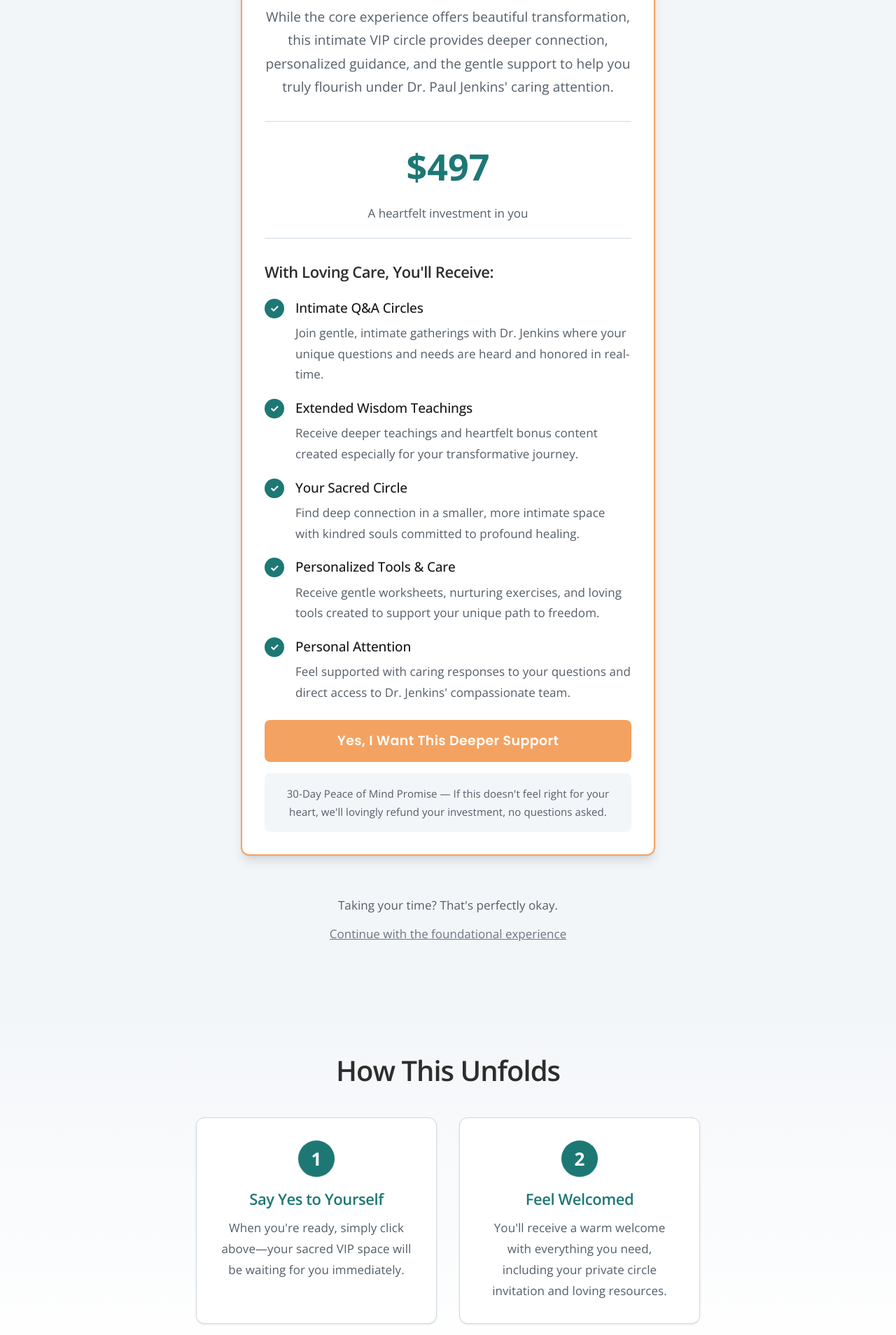
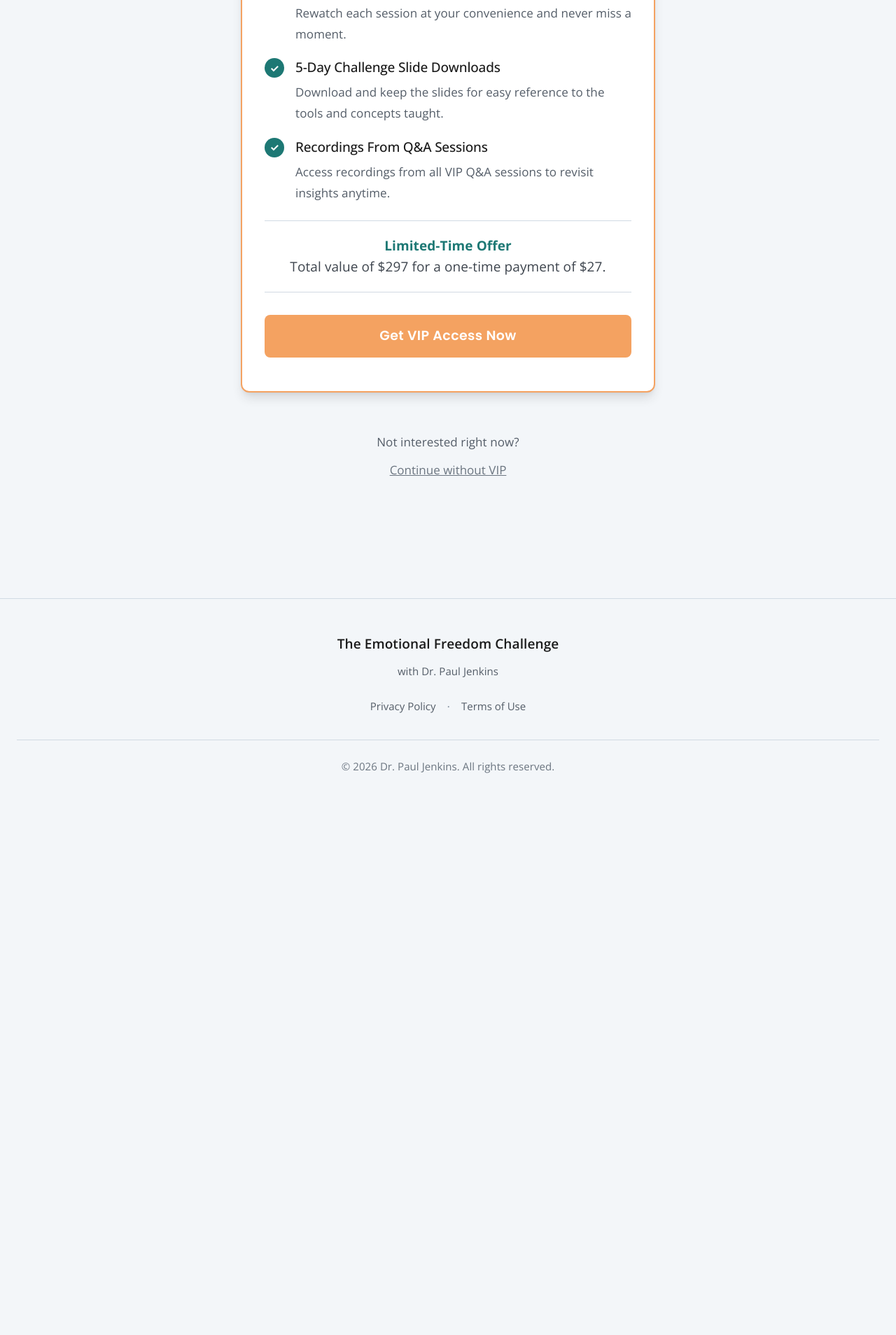
Before and after one commit to rbradshaw9/emotionalfreedomchallenge, a Next.js app: page /vip in a window 1280 px wide. Shown: the part 672-2580 px from the top of the page at 70% size. After the commit the page ends 1812 px from the top, so only its background shows below. Built offline with nearby package versions, Linux system fonts and the light colour scheme.

Commit message:
Update VIP page with new copy: simplified benefits,  pricing

```diff
--- a/app/vip/page.module.css
+++ b/app/vip/page.module.css
@@ -89,6 +89,17 @@
 .priceLabel {
   font-size: var(--text-base);
   color: var(--color-gray-600);
+}
+
+.valueLine {
+  font-size: var(--text-lg);
+  color: var(--color-gray-700);
+  line-height: var(--leading-relaxed);
+  margin: 0;
+}
+
+.valueLine strong {
+  color: var(--color-primary);
 }
 
 .features {
--- a/app/vip/page.tsx
+++ b/app/vip/page.tsx
@@ -7,76 +7,61 @@ export default function VIPPage() {
       <section className={styles.hero}>
         <div className="container container-md">
           <h1 className="text-center text-balance">
-            Go Deeper with Extra Love & Support
+            VIP Upgrade
           </h1>
-          <p className={styles.subtitle}>
-            Wrap yourself in personalized care and gentle guidance to nurture
-            a more profound transformation during this sacred journey.
-          </p>
         </div>
       </section>
 
       <section className={styles.offerSection}>
         <div className="container container-sm">
           <div className={styles.offerCard}>
-            <div className={styles.badge}>Sacred Space Reserved</div>
-
-            <h2>A More Intimate Journey</h2>
-            <p className={styles.offerDescription}>
-              While the core experience offers beautiful transformation, this intimate VIP
-              circle provides deeper connection, personalized guidance, and the gentle support
-              to help you truly flourish under Dr. Paul Jenkins' caring attention.
-            </p>
-
-            <div className={styles.priceSection}>
-              <div className={styles.price}>
-                <span className={styles.priceAmount}>$497</span>
-                <span className={styles.priceLabel}>A heartfelt investment in you</span>
-              </div>
-            </div>
-
             <div className={styles.features}>
-              <h3>With Loving Care, You'll Receive:</h3>
-
               <div className={styles.feature}>
                 <div className={styles.featureIcon}>✓</div>
                 <div className={styles.featureContent}>
-                  <h4>Intimate Q&A Circles</h4>
-                  <p>Join gentle, intimate gatherings with Dr. Jenkins where your unique questions and needs are heard and honored in real-time.</p>
+                  <h4>VIP-Only Live Q&A Sessions</h4>
+                  <p>Get personalized advice and insights directly from The Emotional Freedom Challenge facilitators.</p>
                 </div>
               </div>
 
               <div className={styles.feature}>
                 <div className={styles.featureIcon}>✓</div>
                 <div className={styles.featureContent}>
-                  <h4>Extended Wisdom Teachings</h4>
-                  <p>Receive deeper teachings and heartfelt bonus content created especially for your transformative journey.</p>
+                  <h4>Document Downloads</h4>
+                  <p>Access proven worksheets and resources to support your emotional growth.</p>
                 </div>
               </div>
 
               <div className={styles.feature}>
                 <div className={styles.featureIcon}>✓</div>
                 <div className={styles.featureContent}>
-                  <h4>Your Sacred Circle</h4>
-                  <p>Find deep connection in a smaller, more intimate space with kindred souls committed to profound healing.</p>
+                  <h4>5-Day Challenge Video Recordings</h4>
+                  <p>Rewatch each session at your convenience and never miss a moment.</p>
                 </div>
               </div>
 
               <div className={styles.feature}>
                 <div className={styles.featureIcon}>✓</div>
                 <div className={styles.featureContent}>
-                  <h4>Personalized Tools & Care</h4>
-                  <p>Receive gentle worksheets, nurturing exercises, and loving tools created to support your unique path to freedom.</p>
+                  <h4>5-Day Challenge Slide Downloads</h4>
+                  <p>Download and keep the slides for easy reference to the tools and concepts taught.</p>
                 </div>
               </div>
 
               <div className={styles.feature}>
                 <div className={styles.featureIcon}>✓</div>
                 <div className={styles.featureContent}>
-                  <h4>Personal Attention</h4>
-                  <p>Feel supported with caring responses to your questions and direct access to Dr. Jenkins' compassionate team.</p>
+                  <h4>Recordings From Q&A Sessions</h4>
+                  <p>Access recordings from all VIP Q&A sessions to revisit insights anytime.</p>
                 </div>
               </div>
+            </div>
+
+            <div className={styles.priceSection}>
+              <p className={styles.valueLine}>
+                <strong>Limited-Time Offer</strong><br />
+                Total value of $297 for a one-time payment of $27.
+              </p>
             </div>
 
             {/*
@@ -88,111 +73,15 @@ export default function VIPPage() {
               After successful payment, redirect to /thank-you?vip=true
             */}
             <button className="button button-accent button-lg" style={{ width: '100%', marginBottom: 'var(--space-4)' }}>
-              Yes, I Want This Deeper Support
+              Get VIP Access Now
             </button>
-
-            <p className={styles.guarantee}>
-              30-Day Peace of Mind Promise — If this doesn't feel right for your heart,
-              we'll lovingly refund your investment, no questions asked.
-            </p>
           </div>
 
           <div className={styles.secondaryPath}>
-            <p>Taking your time? That's perfectly okay.</p>
+            <p>Not interested right now?</p>
             <Link href="/thank-you" className={styles.noThanksLink}>
-              Continue with the foundational experience
+              Continue without VIP
             </Link>
-          </div>
-        </div>
-      </section>
-
-      <section className={styles.howItWorksSection}>
-        <div className="container container-md">
-          <h2 className="text-center">How This Unfolds</h2>
-
-          <div className={styles.steps}>
-            <div className={styles.step}>
-              <div className={styles.stepNumber}>1</div>
-              <h3>Say Yes to Yourself</h3>
-              <p>When you're ready, simply click above—your sacred VIP space will be waiting for you immediately.</p>
-            </div>
-
-            <div className={styles.step}>
-              <div className={styles.stepNumber}>2</div>
-              <h3>Feel Welcomed</h3>
-              <p>You'll receive a warm welcome with everything you need, including your private circle invitation and loving resources.</p>
-            </div>
-
-            <div className={styles.step}>
-              <div className={styles.stepNumber}>3</div>
-              <h3>Settle In & Connect</h3>
-              <p>Make yourself at home in the exclusive space, save the intimate gathering times, and meet your fellow travelers.</p>
-            </div>
-          </div>
-        </div>
-      </section>
-
-      <section className={styles.faqSection}>
-        <div className="container container-md">
-          <h2 className="text-center">Questions? We're Here for You</h2>
-
-          <div className={styles.faqs}>
-            <div className={styles.faq}>
-              <h3>When do the intimate Q&A circles happen?</h3>
-              <p>Our live gatherings are woven throughout the journey. You'll receive the sacred dates and times in your welcome message and within your private circle.</p>
-            </div>
-
-            <div className={styles.faq}>
-              <h3>What if life gets in the way of attending live?</h3>
-              <p>We understand—life happens. Every gathering is lovingly recorded for you to revisit whenever your heart needs it. You can also share questions beforehand.</p>
-            </div>
-
-            <div className={styles.faq}>
-              <h3>How long can I hold onto these treasures?</h3>
-              <p>Forever. You'll have lifetime access to all recordings, resources, and materials. Your private circle remains a safe haven throughout the program.</p>
-            </div>
-
-            <div className={styles.faq}>
-              <h3>Is your promise truly without conditions?</h3>
-              <p>Yes, from the heart. If this doesn't feel right for you within 30 days, simply reach out and we'll honor a full refund—no explanation needed.</p>
-            </div>
-
-            <div className={styles.faq}>
-              <h3>Can I join this intimate circle after we begin?</h3>
-              <p>Our VIP circle is intentionally small and intimate. We gently encourage joining now to secure your space and receive all the exclusive gifts from day one.</p>
-            </div>
-          </div>
-        </div>
-      </section>
-
-      <section className={styles.testimonialSection}>
-        <div className="container container-md">
-          <h2 className="text-center">Hearts Transformed</h2>
-
-          <div className={styles.testimonials}>
-            <div className={styles.testimonial}>
-              <p className={styles.testimonialQuote}>
-                "The intimate Q&A circles were such a gift. Having Dr. Jenkins understand
-                my unique journey and offer personal guidance—that's when everything shifted for me."
-              </p>
-              <p className={styles.testimonialAuthor}>— Sarah M.</p>
-            </div>
-
-            <div className={styles.testimonial}>
-              <p className={styles.testimonialQuote}>
-                "Finding my sacred circle of kindred souls was everything. The deeper connections
-                and authentic vulnerability we shared—it accelerated my healing in ways I never imagined."
-              </p>
-              <p className={styles.testimonialAuthor}>— Michael R.</p>
-            </div>
-
-            <div className={styles.testimonial}>
-              <p className={styles.testimonialQuote}>
-                "A beautiful investment in myself. The loving resources and personalized tools
-                continue to support me daily, months later—they've become part of my soul care practice."
-              </p>
-              <p className={styles.testimonialAuthor}>— Jennifer L.</p>
-            </div>
           </div>
         </div>
       </section>
```
